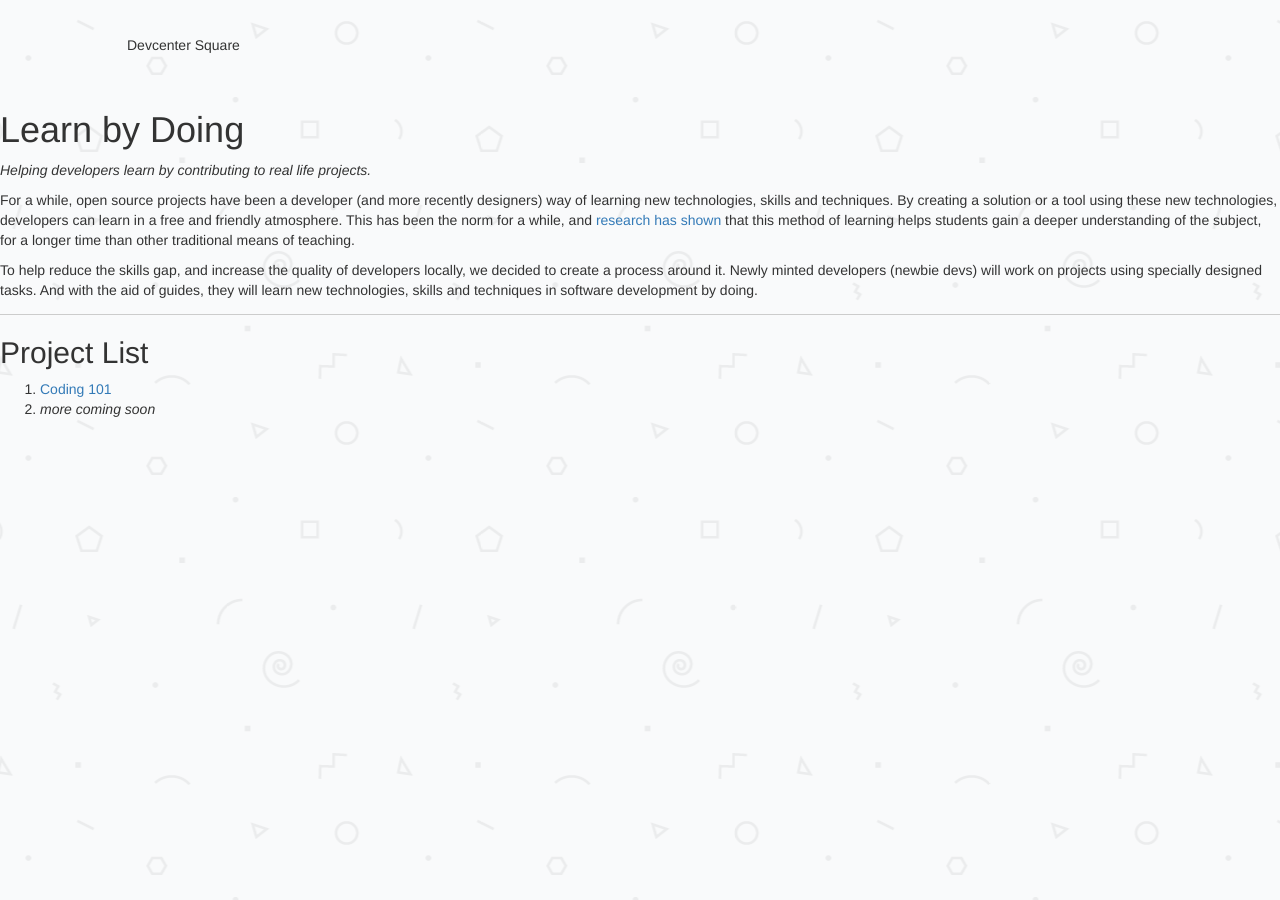
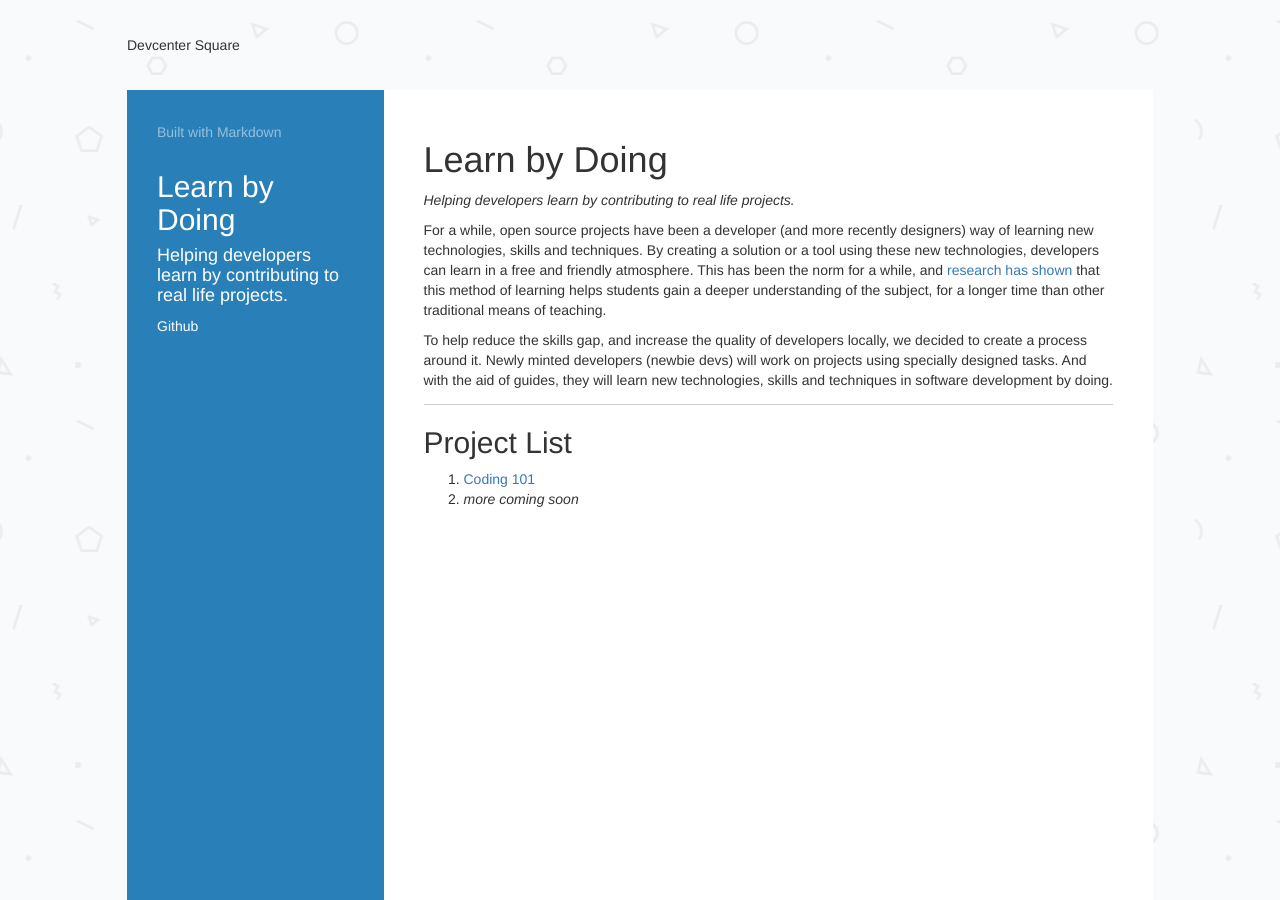
Before and after one commit to devcenter-square/devcenter-square.github.io, a Jekyll site: the page built from _posts/2017-4-7-learnbydoing.markdown, in a window 1280 px wide. Built offline with Jekyll 4.4.1, drawn with Linux system fonts in a browser that asks for light colours; some web fonts are replaced; our own code applies the rules of GitHub Pages for plain Markdown files.

Commit message:
Update 2017-4-7-learnbydoing.markdown

```diff
--- a/_posts/2017-4-7-learnbydoing.markdown
+++ b/_posts/2017-4-7-learnbydoing.markdown
@@ -1,3 +1,14 @@
+---
+layout: project
+title:  "Learn by Doing"
+date:   2017-07-4 06:30:00
+language: "Markdown"
+summary: "Helping developers learn by contributing to real life projects."
+wiki: "https://github.com/devcenter-square/coding101/wiki/Coding-101-%7C-Learn-by-Doing"
+completed: true
+color_id: 2
+---
+
 # Learn by Doing
 _Helping developers learn by contributing to real life projects._
 
```
